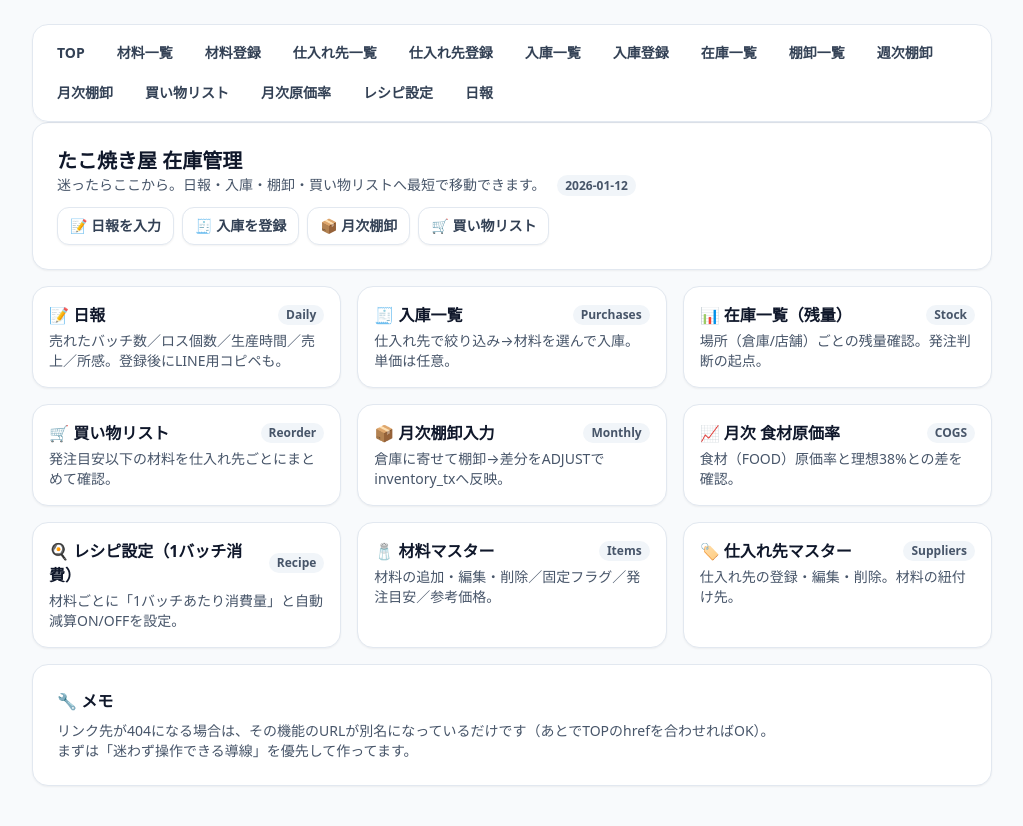
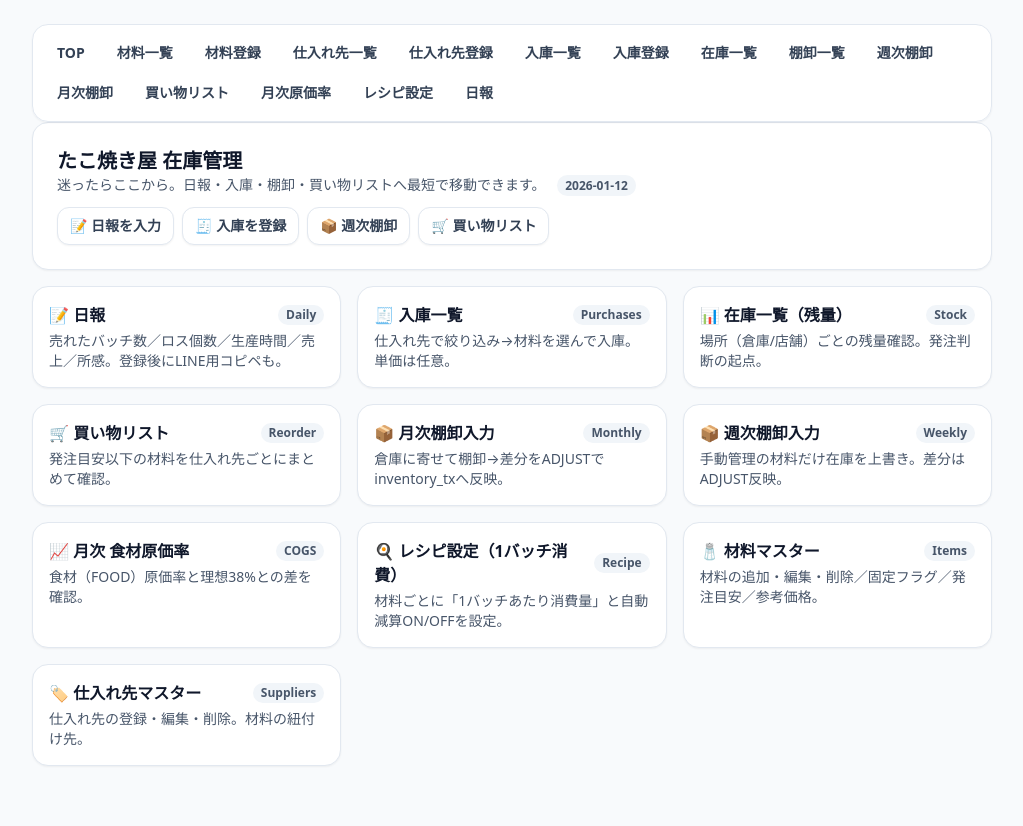
Before and after one commit to KohtaroNishimura/TAKO-OPS, a Flask app: page / in a window 1280 px wide. Shown: the whole page, without its empty margins (128-1151 px from the left). After the commit the page ends 766 px from the top, so only its background shows below. Run offline with Flask 3, Linux system fonts and the light colour scheme; some libraries are stand-ins or nearby versions.

Commit message:
feat: 月次棚卸を週次棚卸に変更し、手動管理の材料を上書きできる機能を追加

```diff
--- a/templates/home.html
+++ b/templates/home.html
@@ -12,7 +12,7 @@
     <div class="quick mt-3 flex flex-wrap gap-2">
       <a class="rounded-xl border border-slate-200 bg-white px-3 py-2 text-sm font-semibold text-slate-700 shadow-sm hover:bg-slate-50" href="/daily-reports/new">📝 日報を入力</a>
       <a class="rounded-xl border border-slate-200 bg-white px-3 py-2 text-sm font-semibold text-slate-700 shadow-sm hover:bg-slate-50" href="/purchases/new">🧾 入庫を登録</a>
-      <a class="rounded-xl border border-slate-200 bg-white px-3 py-2 text-sm font-semibold text-slate-700 shadow-sm hover:bg-slate-50" href="/stocktakes/monthly/new">📦 月次棚卸</a>
+      <a class="rounded-xl border border-slate-200 bg-white px-3 py-2 text-sm font-semibold text-slate-700 shadow-sm hover:bg-slate-50" href="/stocktakes/weekly/new">📦 週次棚卸</a>
       <a class="rounded-xl border border-slate-200 bg-white px-3 py-2 text-sm font-semibold text-slate-700 shadow-sm hover:bg-slate-50" href="/shopping-list">🛒 買い物リスト</a>
     </div>
   </div>
@@ -43,6 +43,11 @@
       <div class="desc mt-1 text-sm text-slate-600">倉庫に寄せて棚卸→差分をADJUSTでinventory_txへ反映。</div>
     </a>
 
+    <a class="cardlink rounded-2xl border border-slate-200 bg-white p-4 shadow-sm transition hover:-translate-y-0.5 hover:shadow-md" href="/stocktakes/weekly/new">
+      <div class="title flex items-center gap-2 text-base font-semibold text-slate-900">📦 週次棚卸入力 <span class="pill ml-auto rounded-full bg-slate-100 px-2 py-0.5 text-xs font-semibold text-slate-600">Weekly</span></div>
+      <div class="desc mt-1 text-sm text-slate-600">手動管理の材料だけ在庫を上書き。差分はADJUST反映。</div>
+    </a>
+
     <a class="cardlink rounded-2xl border border-slate-200 bg-white p-4 shadow-sm transition hover:-translate-y-0.5 hover:shadow-md" href="/reports/monthly-food-cost">
       <div class="title flex items-center gap-2 text-base font-semibold text-slate-900">📈 月次 食材原価率 <span class="pill ml-auto rounded-full bg-slate-100 px-2 py-0.5 text-xs font-semibold text-slate-600">COGS</span></div>
       <div class="desc mt-1 text-sm text-slate-600">食材（FOOD）原価率と理想38%との差を確認。</div>
@@ -63,14 +68,6 @@
       <div class="desc mt-1 text-sm text-slate-600">仕入れ先の登録・編集・削除。材料の紐付け先。</div>
     </a>
   </div>
-
-  <div class="dash-hero rounded-2xl border border-slate-200 bg-white p-4 shadow-sm sm:p-6">
-    <div class="title text-base font-semibold text-slate-900">🔧 メモ</div>
-    <div class="desc muted mt-2 text-sm text-slate-600">
-      リンク先が404になる場合は、その機能のURLが別名になっているだけです（あとでTOPのhrefを合わせればOK）。
-      <br>まずは「迷わず操作できる導線」を優先して作ってます。
-    </div>
-  </div>
 </div>
 
 <script>
```
Also changed, not shown: takoyaki_inventory.db.
